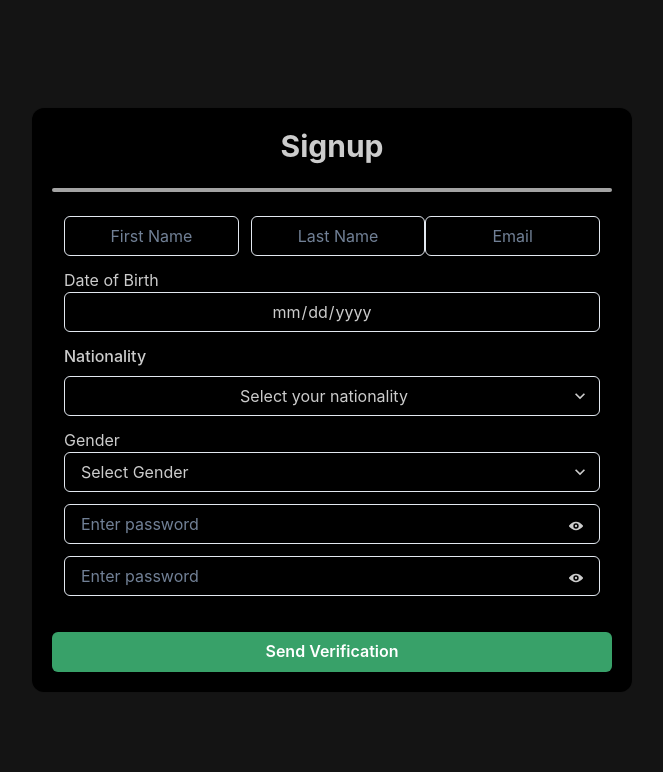
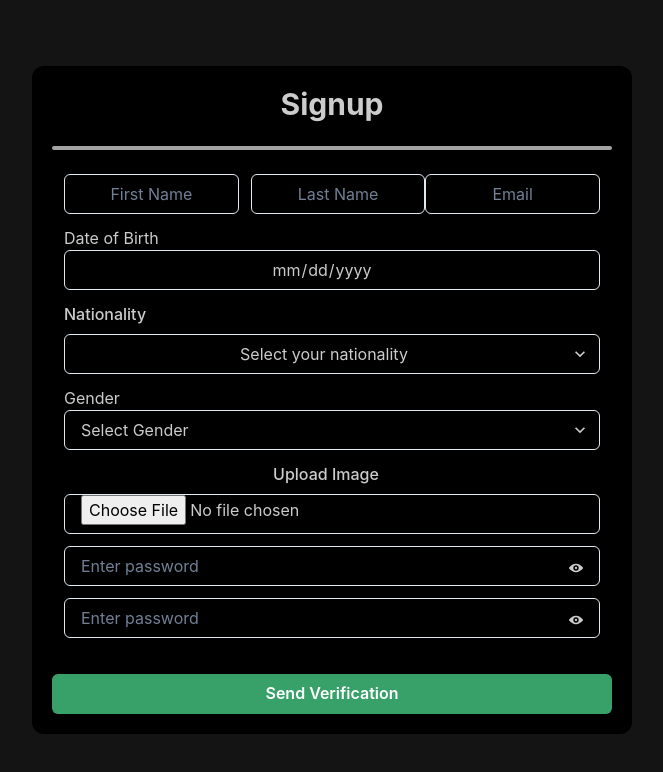
Before and after one commit to KidCoderT/ICC-Hackathon, a React (Vite) app in the folder icc-website/: page /book in a window 1280 px wide. Shown: the top 772 px of the page, without its empty margins (308-971 px from the left). Built offline with nearby package versions, Linux system fonts and the light colour scheme.

Commit message:
Added Image Path

```diff
--- a/icc-website/src/pages/BookTicket.jsx
+++ b/icc-website/src/pages/BookTicket.jsx
@@ -203,6 +203,13 @@ const BookTicket = () => {
               variant="outline"
               mt={3}
             /> */}
+            {/*Image Path*/}
+            <Chakra.Flex direction="column" mb={3} px={3}>
+            <Chakra.FormLabel htmlFor="image-upload" textAlign="center">Upload Image</Chakra.FormLabel>
+            <Chakra.Input type="file" id="image-upload" accept="image/*" />
+            </Chakra.Flex>
+
+
 
             {/* Password - Hashed */}
             <PasswordInput value={password} onChange={setPassword} />
```
